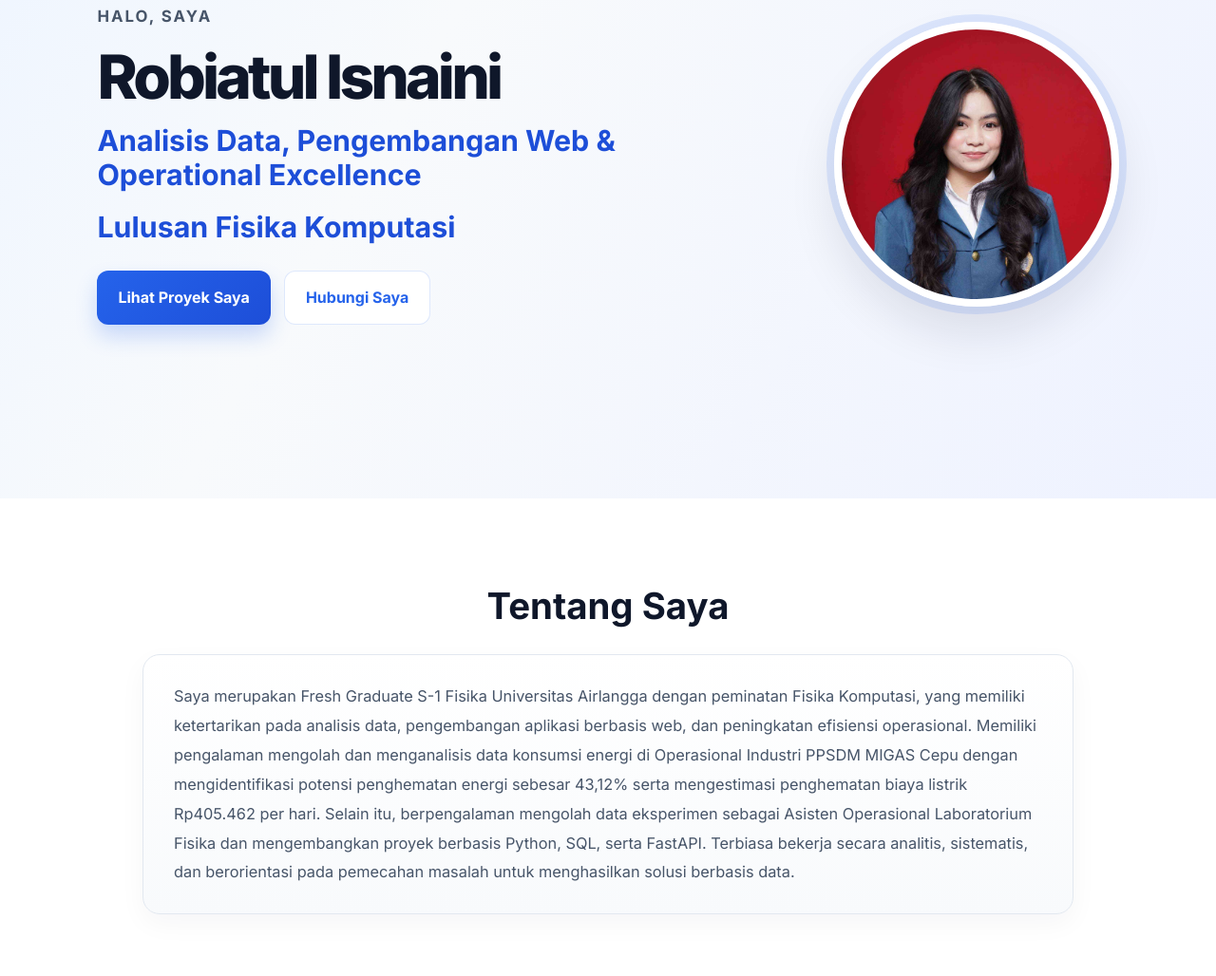
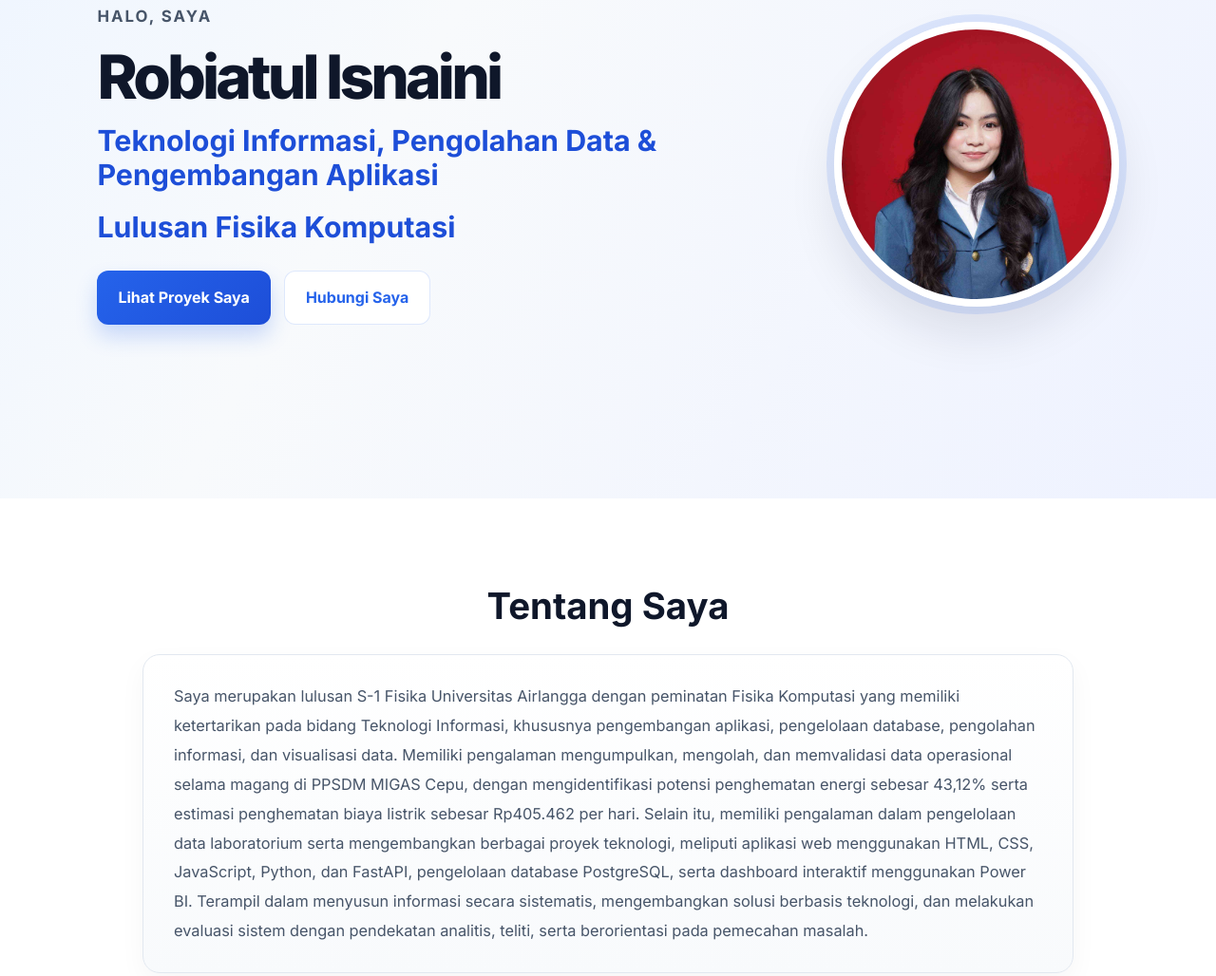
Before and after one commit to bia385/my-portfolio-, a plain HTML site: page index.html in a window 1280 px wide. Shown: the part 259-1287 px from the top of the page at 95% size. Drawn offline with Linux system fonts and the light colour scheme.

Commit message:
Update index.html

```diff
--- a/index.html
+++ b/index.html
@@ -7,7 +7,7 @@
 
     <meta name="viewport" content="width=device-width, initial-scale=1.0">
 
-    <title>Robiatul Isnaini |  Analisis Data, Pengembangan Web & Operational Excellence</title>
+    <title>Robiatul Isnaini |  Teknologi Informasi, Pengolahan Data & Pengembangan Aplikasi</title>
 
     <link rel="stylesheet" href="style.css">
 
@@ -41,7 +41,7 @@
         <div class="hero-text">
             <p class="hero-tag">Halo, saya</p>
             <h1>Robiatul Isnaini</h1>
-            <h2>Analisis Data, Pengembangan Web & Operational Excellence</h2>
+            <h2>Teknologi Informasi, Pengolahan Data & Pengembangan Aplikasi</h2>
             <h2>Lulusan Fisika Komputasi</h2>
 
 
@@ -63,7 +63,7 @@
         <div class="about-card">
             <p>
 
-                Saya merupakan Fresh Graduate S-1 Fisika Universitas Airlangga dengan peminatan Fisika Komputasi, yang memiliki ketertarikan pada analisis data, pengembangan aplikasi berbasis web, dan peningkatan efisiensi operasional. Memiliki pengalaman mengolah dan menganalisis data konsumsi energi di Operasional Industri PPSDM MIGAS Cepu dengan mengidentifikasi potensi penghematan energi sebesar 43,12% serta mengestimasi penghematan biaya listrik Rp405.462 per hari. Selain itu, berpengalaman mengolah data eksperimen sebagai Asisten Operasional Laboratorium Fisika dan mengembangkan proyek berbasis Python, SQL, serta FastAPI. Terbiasa bekerja secara analitis, sistematis, dan berorientasi pada pemecahan masalah untuk menghasilkan solusi berbasis data.
+                Saya merupakan lulusan S-1 Fisika Universitas Airlangga dengan peminatan Fisika Komputasi yang memiliki ketertarikan pada bidang Teknologi Informasi, khususnya pengembangan aplikasi, pengelolaan database, pengolahan informasi, dan visualisasi data. Memiliki pengalaman mengumpulkan, mengolah, dan memvalidasi data operasional selama magang di PPSDM MIGAS Cepu, dengan mengidentifikasi potensi penghematan energi sebesar 43,12% serta estimasi penghematan biaya listrik sebesar Rp405.462 per hari. Selain itu, memiliki pengalaman dalam pengelolaan data laboratorium serta mengembangkan berbagai proyek teknologi, meliputi aplikasi web menggunakan HTML, CSS, JavaScript, Python, dan FastAPI, pengelolaan database PostgreSQL, serta dashboard interaktif menggunakan Power BI. Terampil dalam menyusun informasi secara sistematis, mengembangkan solusi berbasis teknologi, dan melakukan evaluasi sistem dengan pendekatan analitis, teliti, serta berorientasi pada pemecahan masalah.
             </p>
         </div>
     </section>
```
